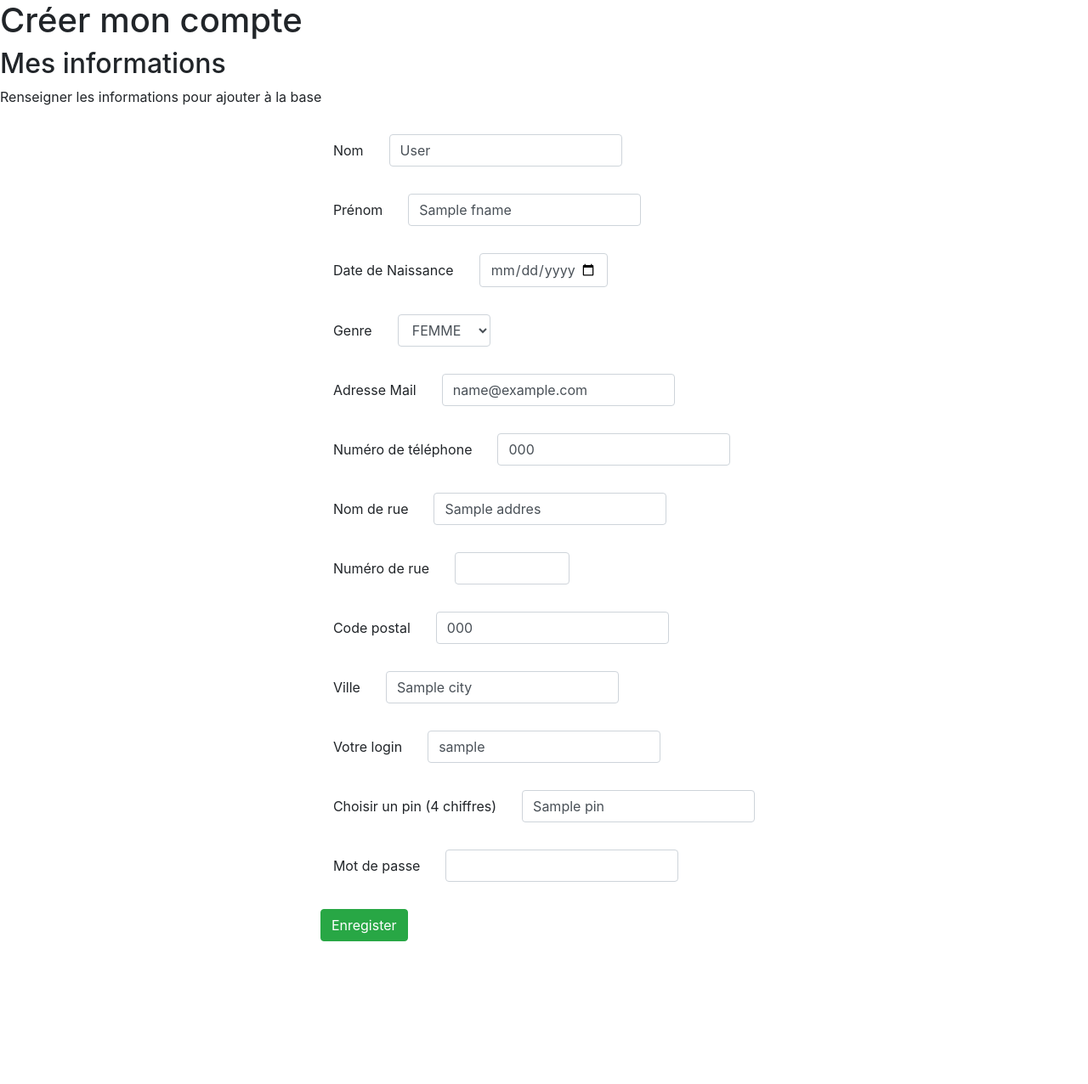
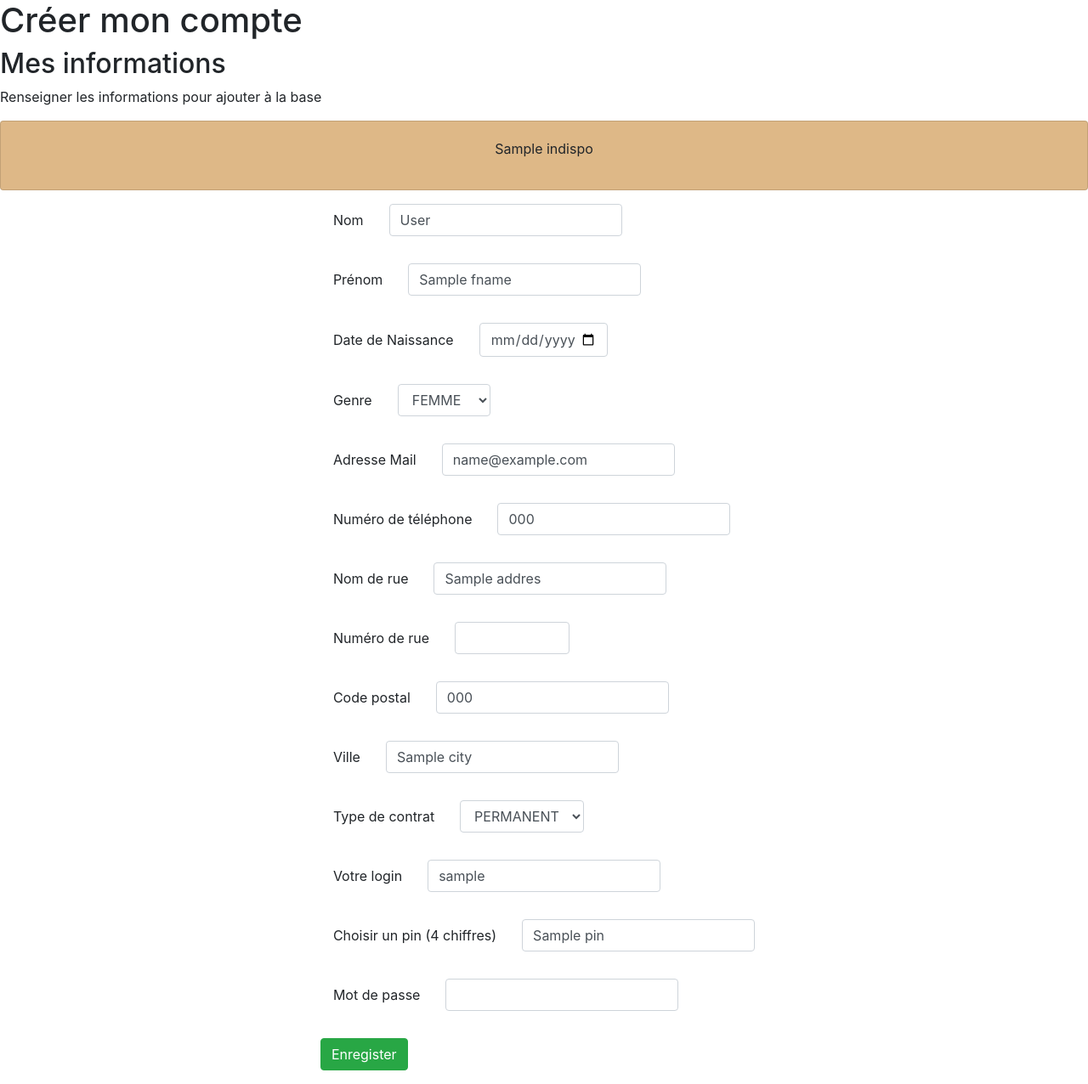
Before and after one commit to activity-2023/www, a PHP site: template templates/register.php in a window 1280 px wide. Shown: the part 56-1332 px from the top of the page at 85% size. Before the commit the page ends 1164 px from the top, so only its background shows below. Run offline with PHP 8.4, Linux system fonts and the light colour scheme; the template is opened without the code that fills it: most values are stand-ins (such as "Sample title", 1, 10 or a date in 2020).

Commit message:
Adapting to register either staff or user

```diff
--- a/templates/register.php
+++ b/templates/register.php
@@ -1,23 +1,16 @@
-<?php
 
-//if(isset($_SESSION['connexion'])){
-//    header("Location: /account");
-//    exit();
-//}
-
-?>
 <h1>Créer mon compte</h1>
 <section>
     <h2>Mes informations</h2>
     <p>Renseigner les informations pour ajouter à la base</p>
-    <?php if(isset($dispo_log)):?>
+    <?php if(isset($indispo)):?>
         <div class="card" style=" background-color: burlywood; align-items: center">
             <div class="card-body" >
-                <p>Votre login est indisponible</p>
+                <p><?= $indispo?></p>
             </div>
         </div>
+    <?php endif?>
 
-    <?php endif?>
     <div>
         <form action="/register" method="post">
             <div style="display: grid; justify-content:center;" >
@@ -82,6 +75,17 @@
                                value="<?= $tel ?? '' ?>" required>
                     </div>
                 </div>
+                <?php if($account_type=="user"):?>
+                <div class="row g-2 align-items-center" style="padding: 1em">
+                    <div class="col-auto">
+                        <label for="job" class="col-form-label" >Votre job (facultatif)</label>
+                    </div>
+                    <div class="col-auto">
+                        <input type="text" id="job" class="form-control" name="job" pattern="[a-z ]*"
+                               value="<?= (isset($job)) ? $job : '' ?>">
+                    </div>
+                </div>
+                <?php endif; ?>
                 <div class="row g-2 align-items-center" style="padding: 1em">
                     <div class="col-auto">
                         <label for="ad-st-nam" class="col-form-label">Nom de rue</label>
@@ -118,6 +122,46 @@
                                title="Tout en majuscule"  value="<?= $address['city'] ?? '' ?>" required>
                     </div>
                 </div>
+                <?php if($account_type!="user") :?>
+                <div class="row g-2 align-items-center" style="padding: 1em">
+                    <div class="col-auto">
+                        <label for="contract_type" class="col-form-label">Type de contrat</label>
+                    </div>
+                    <div class="col-auto">
+                        <select class="form-control" id="contract_type" name="contract_type" required>
+                            <option value="PERMANENT">PERMANENT</option>
+                            <option value="INTERIM">INTERIM</option>
+                            <option value="TEMPORARY">TEMPORARY</option>
+                            <option value="SERVICE">SERVICE</option>
+                        </select>
+                    </div>
+                </div>
+                <?php endif;?>
+
+                <?php if($account_type =="staff") :?>
+                    <div class="row g-2 align-items-center" style="padding: 1em">
+                        <div class="col-auto">
+                            <label for="hr_number" class="col-form-label">Numéro RH</label>
+                        </div>
+                        <div class="col-auto">
+                            <input class="form-control" name="hr_number" type="number" id="hr_number" max="10000" min="0"
+                                   value="<?= $staff_info['hr_number'] ?? '' ?>" required>
+                        </div>
+                    </div>
+                    <div class="row g-2 align-items-center" style="padding: 1em">
+                        <div class="col-auto">
+                            <label for="staff_function" class="col-form-label">Fonction dans l'entreprise</label>
+                        </div>
+                        <div class="col-auto">
+                            <select class="form-control" id="staff_function" name="staff_function" required>
+                                <option value="EMPLOYEE">EMPLOYEE</option>
+                                <option value="SECRETARY">SECRETARY</option>
+                                <option value="EXECUTIVE">EXECUTIVE</option>
+                            </select>
+                        </div>
+                    </div>
+
+                <?php endif;?>
                 <div class="row g-2 align-items-center" style="padding: 1em">
                     <div class="col-auto">
                         <label for="login" class="col-form-label">Votre login</label>
@@ -146,10 +190,12 @@
                         <input class="form-control" name="pswd" type="password" id="psswd" required>
                     </div>
                 </div>
+                <input hidden="hidden" name="account_type" value="<?=$account_type?>">
 
                 <div class="row g-2 align-items-center" style="padding: 1em">
                     <button class="btn btn-success" type="submit">Enregister</button>
                 </div>
+
             </div>
         </form>
     </div>
```
Also changed, not shown: Repository/StaffRepository.php (+19 -1 lines), app/Controller/RegisterController.php (+64 -31 lines).
